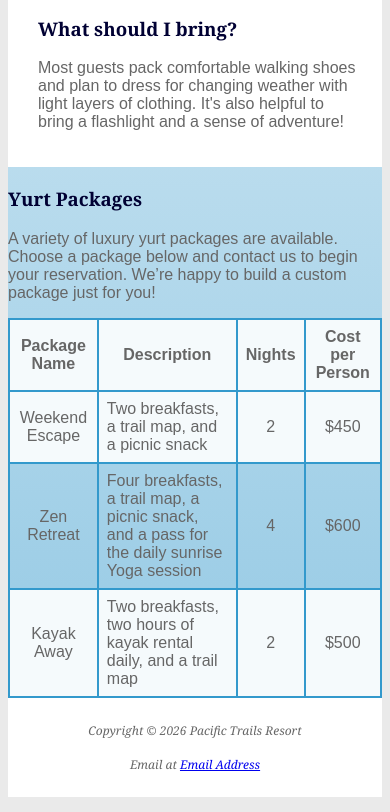
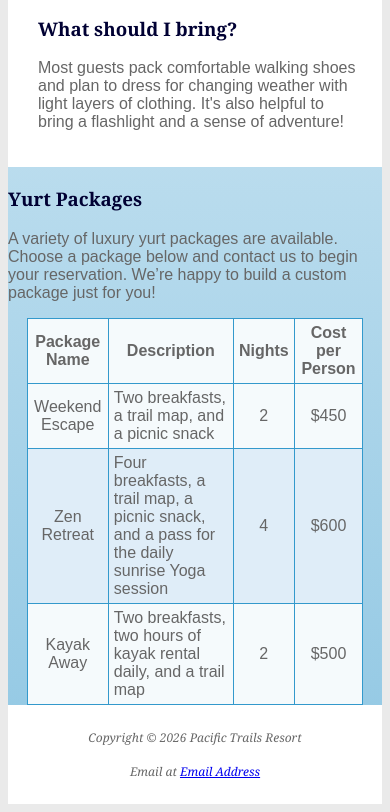
Before and after one commit to kpham12-hash/kpham12-hash.github.io, a plain HTML site: page yurts.html in a window 390 px wide. Shown: the part 899-1711 px from the top of the page. Drawn offline with Linux system fonts and the light colour scheme.

Commit message:
Refactor CSS for improved styling and layout
Updated styles for various elements and media queries.

```diff
--- a/pacific.css
+++ b/pacific.css
@@ -275,3 +275,27 @@ footer {
     font-family: Georgia, "Times New Roman", serif;
     padding: 2em;
 }
+
+table {
+  margin: auto;
+  border: 1px solid #3399CC;
+  width: 90%;
+  border-collapse: collapse;
+}
+
+td, th {
+  padding: 5px;
+  border: 1px solid #3399CC;
+}
+
+td {
+  text-align: center;
+}
+
+.text {
+  text-align: left;
+}
+
+tr:nth-of-type(even) {
+  background-color: #DFEDF8;
+}
```
